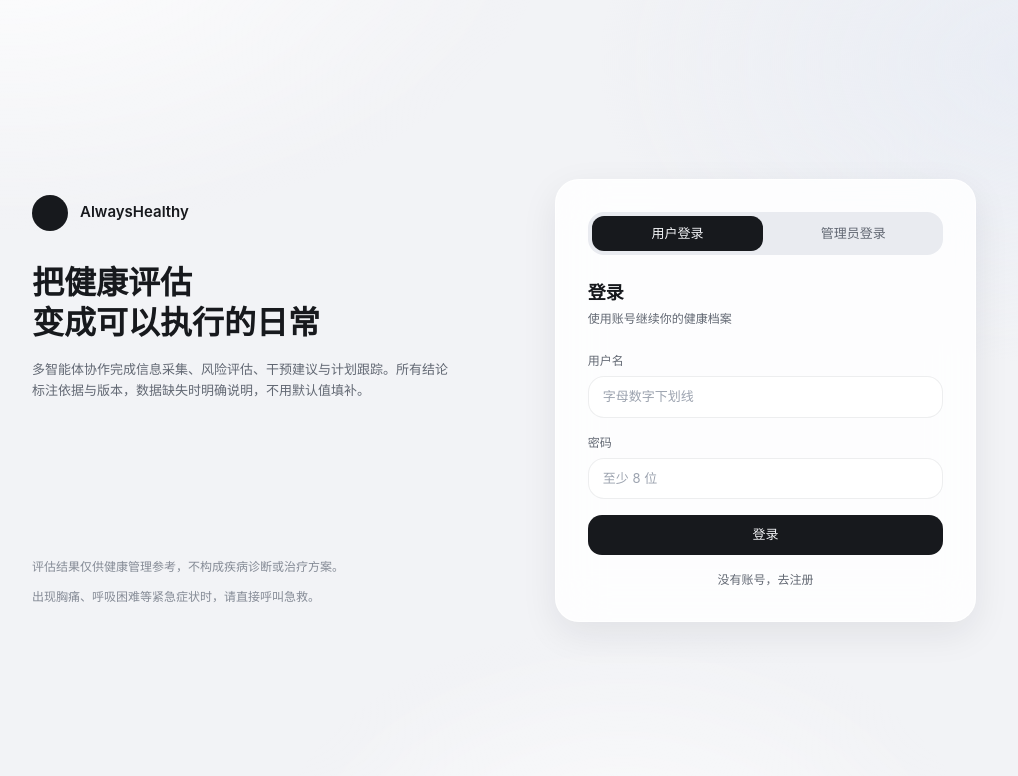
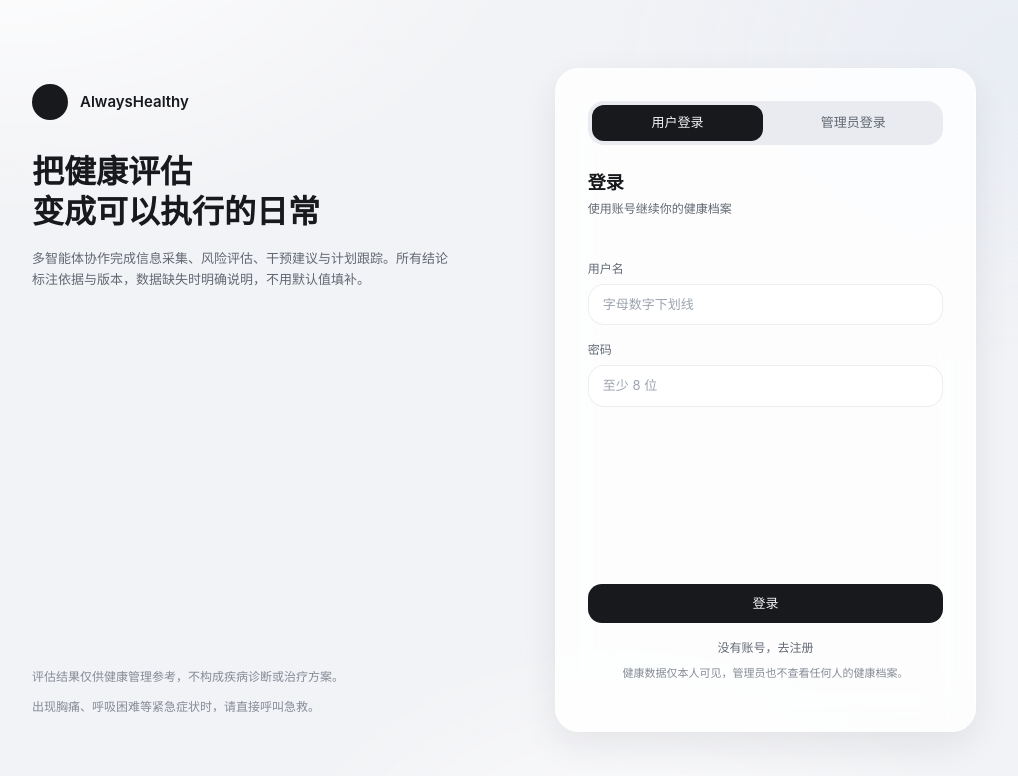
Before and after one commit to rjxiaofj/AlwaysHealthy, a Vue app in the folder frontend/: page /login in a window 1280 px wide. Shown: the top 776 px of the page, without its empty margins (144-1162 px from the left). Built offline with nearby package versions, Linux system fonts and the light colour scheme.

Commit message:
修复登录页切换身份时整页上下位移

```diff
--- a/frontend/src/views/LoginView.vue
+++ b/frontend/src/views/LoginView.vue
@@ -45,6 +45,12 @@ const switchLabel = computed(() => {
   if (mode.value === 'register') return '已有账号，去登录'
   return isAdminTab.value ? '没有管理员账号？管理员注册' : '没有账号，去注册'
 })
+// 两种身份都常驻这一行：用 v-if 增删节点会让卡片变高，外层垂直居中会把整页上下推
+const footerNote = computed(() =>
+  isAdminTab.value
+    ? '管理入口只管账号与平台安全，不查看任何人的健康档案。'
+    : '健康数据仅本人可见，管理员也不查看任何人的健康档案。',
+)
 
 function switchTab(next: AccountRole) {
   if (tab.value === next) return
@@ -115,7 +121,10 @@ async function submit() {
         </div>
       </section>
 
-      <section class="glass-strong p-6 lg:p-8">
+      <section
+        class="glass-strong flex h-[664px] max-h-[calc(100vh-3rem)] flex-col overflow-y-auto p-6 lg:p-8"
+        data-testid="login-card"
+      >
         <div class="segment" role="tablist" aria-label="登录身份">
           <button
             v-for="item in tabs"
@@ -131,10 +140,10 @@ async function submit() {
           </button>
         </div>
 
-        <h2 class="mt-6 text-[18px] font-semibold">{{ heading }}</h2>
-        <p class="mt-1 text-[12px]" :style="{ color: 'var(--color-text-secondary)' }">{{ subheading }}</p>
+        <h2 class="mt-6 min-h-[26px] text-[18px] font-semibold">{{ heading }}</h2>
+        <p class="mt-1 min-h-[36px] text-[12px]" :style="{ color: 'var(--color-text-secondary)' }">{{ subheading }}</p>
 
-        <form class="mt-6 flex flex-col gap-4" @submit.prevent="submit">
+        <form class="mt-6 flex flex-1 flex-col gap-4" @submit.prevent="submit">
           <div>
             <label class="label" for="username">用户名</label>
             <input id="username" v-model="username" class="field" autocomplete="username" placeholder="字母数字下划线" />
@@ -161,11 +170,19 @@ async function submit() {
               placeholder="由部署方配置"
             />
             <p class="mt-1.5 text-[11px]" :style="{ color: 'var(--color-text-tertiary)' }">
-              邀请码来自部署环境的 ADMIN_REGISTRATION_CODE，未配置时不开放管理员注册。
+              邀请码由部署方配置，未配置时不开放管理员注册。
             </p>
           </div>
-          <p v-if="error" class="text-[12px]" :style="{ color: 'var(--color-danger)' }">{{ error }}</p>
-          <button class="btn btn-primary w-full" type="submit" :disabled="auth.pending">
+          <!-- 错误行常驻占位：出现/清空时不改变卡片高度，也不把提交按钮往下顶 -->
+          <p
+            class="min-h-[18px] text-[12px]"
+            :style="{ color: 'var(--color-danger)' }"
+            role="alert"
+            data-testid="login-error"
+          >
+            {{ error }}
+          </p>
+          <button class="btn btn-primary mt-auto w-full" type="submit" :disabled="auth.pending" data-testid="login-submit">
             {{ submitLabel }}
           </button>
         </form>
@@ -178,8 +195,12 @@ async function submit() {
         >
           {{ switchLabel }}
         </button>
-        <p v-if="isAdminTab" class="mt-2 text-center text-[11px]" :style="{ color: 'var(--color-text-tertiary)' }">
-          管理入口只看服务状态与安全事件，不查看任何人的健康档案。
+        <p
+          class="mt-2 min-h-[34px] text-center text-[11px]"
+          :style="{ color: 'var(--color-text-tertiary)' }"
+          data-testid="login-footer-note"
+        >
+          {{ footerNote }}
         </p>
       </section>
     </div>
```
Also changed, not shown: 3 other files (tests, documents, lock files or other folders).
